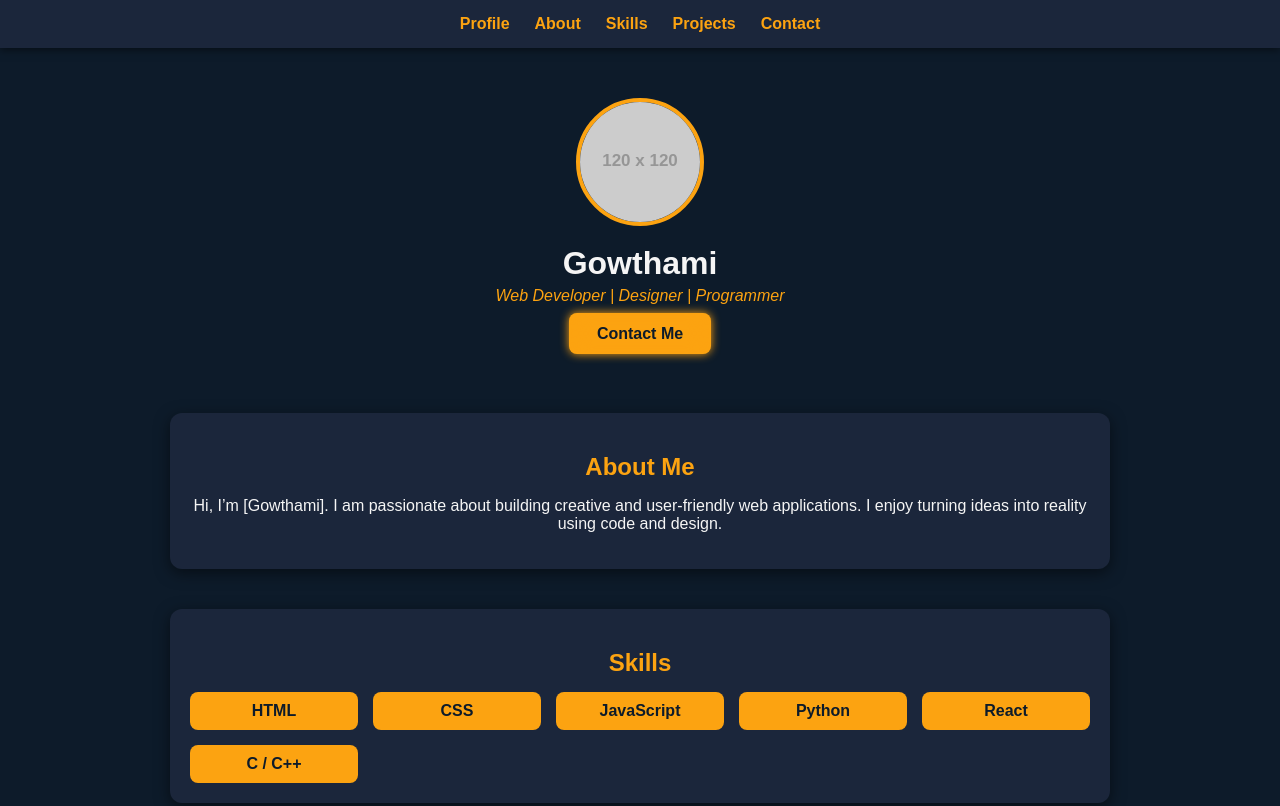
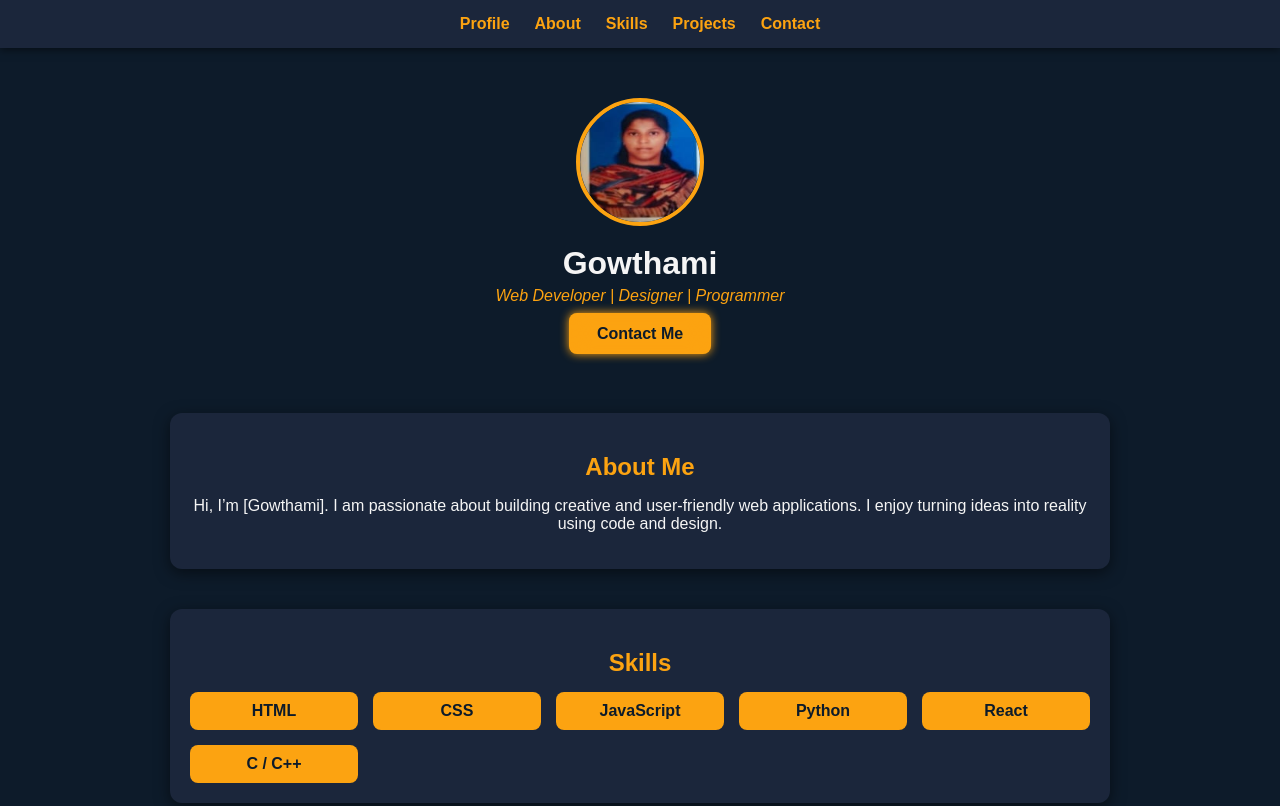
Before and after one commit to umapathistrl-boop/UGS, a plain HTML site: page index.html in a window 1280 px wide. Shown: the top 806 px of the page. Drawn offline with Linux system fonts and the light colour scheme; placeholder pictures from the web are drawn by us.

Commit message:
Update index.html

```diff
--- a/index.html
+++ b/index.html
@@ -207,7 +207,7 @@
 
   <!-- ===== Header/Profile Section ===== -->
   <header id="profile">
-    <img src="https://via.placeholder.com/120" alt="Profile Photo">
+    <img src="MY PROFILE.jpg" alt="Profile Photo">
     <h1>Gowthami</h1>
     <p>Web Developer | Designer | Programmer</p>
     <a href="#contact" class="contact-btn">Contact Me</a>
```
